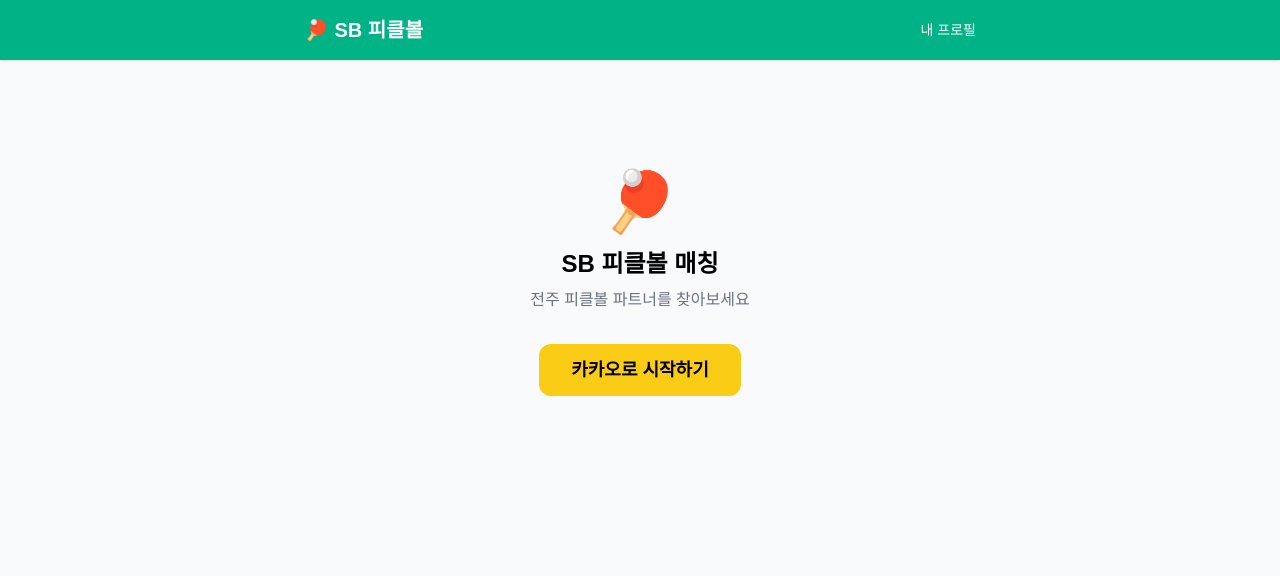
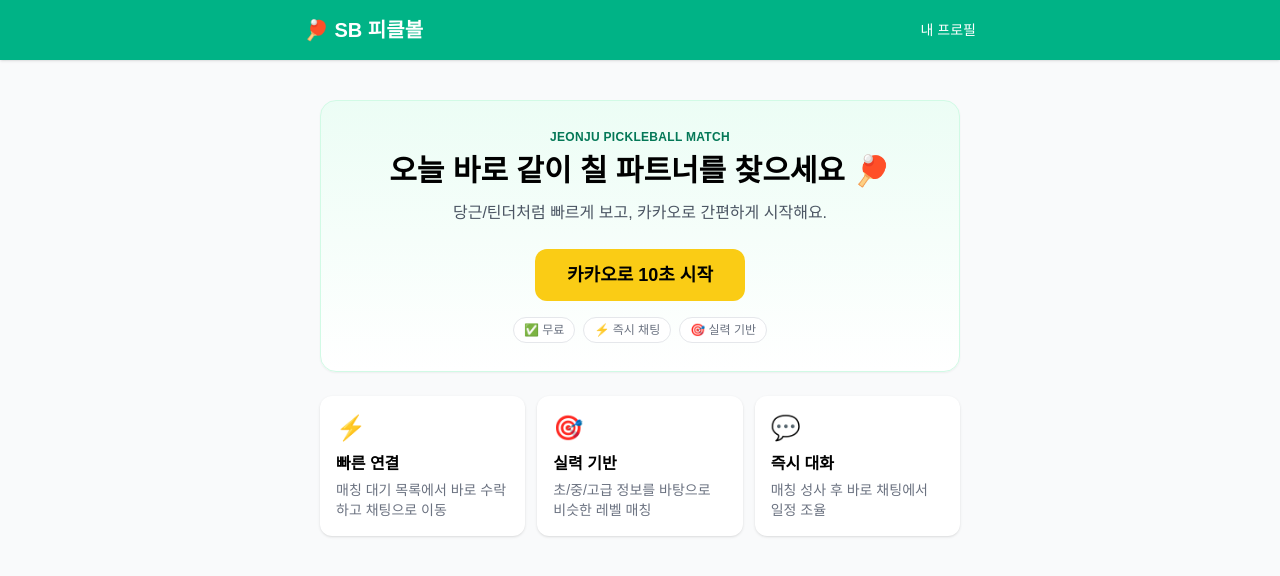
Before and after one commit to nahyunsu87/sbpickleball, a Next.js app: page / in a window 1280 px wide. Shown: the top 576 px of the page. Built offline with nearby package versions, Linux system fonts and the light colour scheme.

Commit message:
Improve home UX with clearer onboarding and visual hierarchy

```diff
--- a/src/app/globals.css
+++ b/src/app/globals.css
@@ -22,3 +22,11 @@
 .card {
   @apply bg-white rounded-xl shadow p-4 mb-4;
 }
+
+.hero-card {
+  @apply rounded-2xl p-7 bg-gradient-to-b from-emerald-50 to-white border border-emerald-100 shadow-sm;
+}
+
+.pill {
+  @apply px-2.5 py-1 rounded-full bg-white border border-gray-200;
+}
--- a/src/app/page.tsx
+++ b/src/app/page.tsx
@@ -4,6 +4,12 @@
 import { supabase } from '@/lib/supabase'
 import type { Profile } from '@/lib/supabase'
 import Link from 'next/link'
+
+const featureCards = [
+  { icon: '⚡', title: '빠른 연결', desc: '매칭 대기 목록에서 바로 수락하고 채팅으로 이동' },
+  { icon: '🎯', title: '실력 기반', desc: '초/중/고급 정보를 바탕으로 비슷한 레벨 매칭' },
+  { icon: '💬', title: '즉시 대화', desc: '매칭 성사 후 바로 채팅에서 일정 조율' },
+]
 
 export default function Home() {
   const [user, setUser] = useState<Profile | null>(null)
@@ -22,7 +28,6 @@
       ])
     }
 
-    // 먼저 현재 세션 즉시 확인
     withTimeout(supabase.auth.getSession())
       .then(async ({ data: { session } }) => {
         try {
@@ -52,7 +57,6 @@
         }
       })
 
-    // 이후 상태 변화 감지
     const { data: { subscription } } = supabase.auth.onAuthStateChange(async (event, session) => {
       if (event === 'SIGNED_IN' && session?.user) {
         if (isMounted) setLoading(true)
@@ -118,8 +122,12 @@
 
   if (loading) {
     return (
-      <div className="text-center py-20">
-        <div className="text-gray-400 text-lg">잠시만요...</div>
+      <div className="py-10 space-y-4 animate-pulse">
+        <div className="h-24 rounded-2xl bg-emerald-100" />
+        <div className="grid grid-cols-2 gap-3">
+          <div className="h-24 rounded-xl bg-gray-200" />
+          <div className="h-24 rounded-xl bg-gray-200" />
+        </div>
       </div>
     )
   }
@@ -139,57 +147,76 @@
   }
 
   return (
-    <div className="py-8">
+    <div className="py-6 space-y-6">
       {!user ? (
-        <div className="text-center py-16">
-          <div className="text-6xl mb-4">🏓</div>
-          <h1 className="text-2xl font-bold mb-2">SB 피클볼 매칭</h1>
-          <p className="text-gray-500 mb-8">전주 피클볼 파트너를 찾아보세요</p>
+        <>
+          <section className="hero-card text-center">
+            <p className="text-xs tracking-wide font-semibold text-emerald-700 mb-2">JEONJU PICKLEBALL MATCH</p>
+            <h1 className="text-3xl font-extrabold mb-3">오늘 바로 같이 칠 파트너를 찾으세요 🏓</h1>
+            <p className="text-gray-600 mb-6">당근/틴더처럼 빠르게 보고, 카카오로 간편하게 시작해요.</p>
             <button
               onClick={loginWithKakao}
               className="bg-yellow-400 text-black px-8 py-3 rounded-xl font-bold text-lg hover:bg-yellow-300 transition"
             >
-            카카오로 시작하기
+              카카오로 10초 시작
             </button>
+            <div className="mt-4 flex justify-center gap-2 text-xs text-gray-500">
+              <span className="pill">✅ 무료</span>
+              <span className="pill">⚡ 즉시 채팅</span>
+              <span className="pill">🎯 실력 기반</span>
             </div>
+          </section>
+
+          <section className="grid sm:grid-cols-3 gap-3">
+            {featureCards.map(card => (
+              <div key={card.title} className="card !mb-0">
+                <div className="text-2xl mb-2">{card.icon}</div>
+                <p className="font-bold mb-1">{card.title}</p>
+                <p className="text-sm text-gray-500">{card.desc}</p>
+              </div>
+            ))}
+          </section>
+        </>
       ) : (
-        <div>
+        <>
           <div className="card flex items-center gap-4">
-            {user.avatar_url && (
+            {user.avatar_url ? (
               <img src={user.avatar_url} className="w-12 h-12 rounded-full" alt="프로필" />
+            ) : (
+              <div className="w-12 h-12 rounded-full bg-gray-200 flex items-center justify-center">👤</div>
             )}
             <div>
               <p className="font-bold">{user.nickname}</p>
               <p className="text-sm text-gray-500">
-                {user.skill_level === 'beginner' ? '초급' : user.skill_level === 'intermediate' ? '중급' : '고급'}
+                {user.skill_level === 'beginner' ? '초급' : user.skill_level === 'intermediate' ? '중급' : '고급'} · 준비완료
               </p>
             </div>
             <button onClick={logout} className="ml-auto text-sm text-gray-400">로그아웃</button>
           </div>
 
           <div className="grid grid-cols-2 gap-4 mb-6">
-            <Link href="/match/request" className="card text-center hover:shadow-md transition cursor-pointer">
+            <Link href="/match/request" className="card text-center hover:shadow-md transition cursor-pointer border border-transparent hover:border-emerald-200">
               <div className="text-3xl mb-2">🎯</div>
               <p className="font-bold">매칭 신청</p>
-              <p className="text-sm text-gray-500">파트너 찾기</p>
+              <p className="text-sm text-gray-500">원하는 조건 등록</p>
             </Link>
-            <Link href="/match/list" className="card text-center hover:shadow-md transition cursor-pointer">
+            <Link href="/match/list" className="card text-center hover:shadow-md transition cursor-pointer border border-transparent hover:border-emerald-200">
               <div className="text-3xl mb-2">📋</div>
               <p className="font-bold">매칭 목록</p>
-              <p className="text-sm text-gray-500">대기중인 매칭</p>
+              <p className="text-sm text-gray-500">지금 모집중 확인</p>
             </Link>
-            <Link href="/matches" className="card text-center hover:shadow-md transition cursor-pointer">
+            <Link href="/matches" className="card text-center hover:shadow-md transition cursor-pointer border border-transparent hover:border-emerald-200">
               <div className="text-3xl mb-2">💬</div>
               <p className="font-bold">내 매칭</p>
-              <p className="text-sm text-gray-500">채팅하기</p>
+              <p className="text-sm text-gray-500">채팅/일정 조율</p>
             </Link>
-            <Link href="/profile" className="card text-center hover:shadow-md transition cursor-pointer">
+            <Link href="/profile" className="card text-center hover:shadow-md transition cursor-pointer border border-transparent hover:border-emerald-200">
               <div className="text-3xl mb-2">👤</div>
               <p className="font-bold">프로필</p>
-              <p className="text-sm text-gray-500">설정 변경</p>
+              <p className="text-sm text-gray-500">실력/닉네임 수정</p>
             </Link>
           </div>
-        </div>
+        </>
       )}
     </div>
   )
```
Lines whose indentation alone changed are shown as unchanged.
